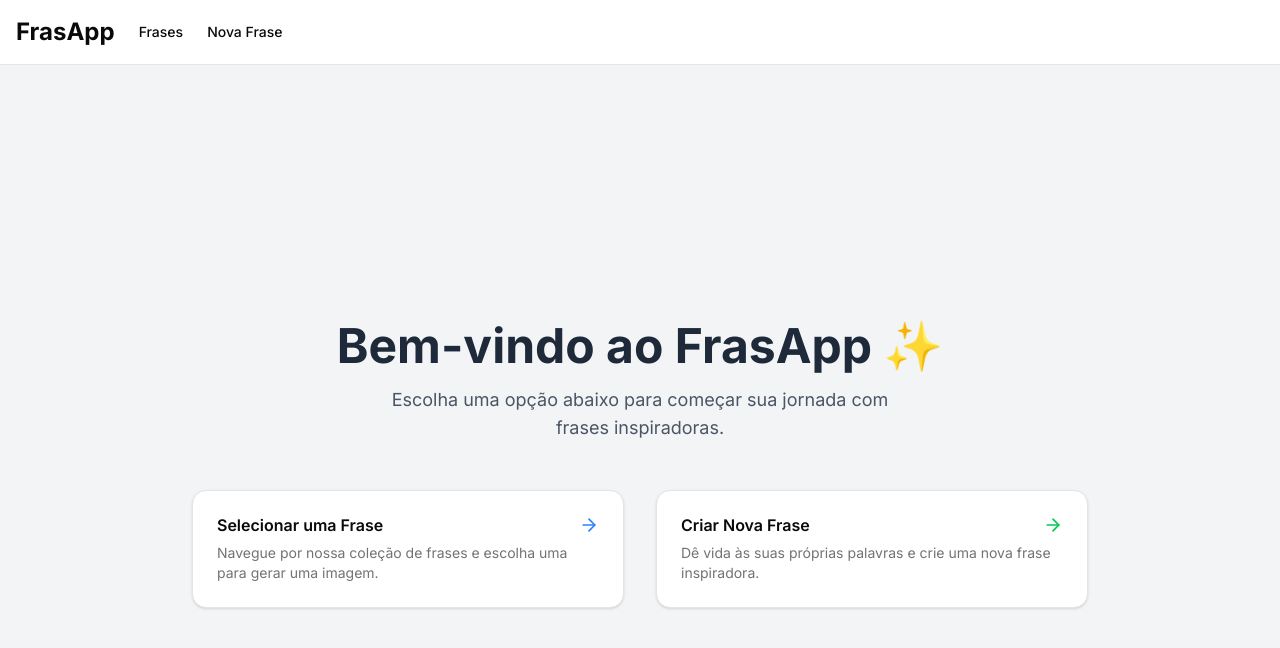
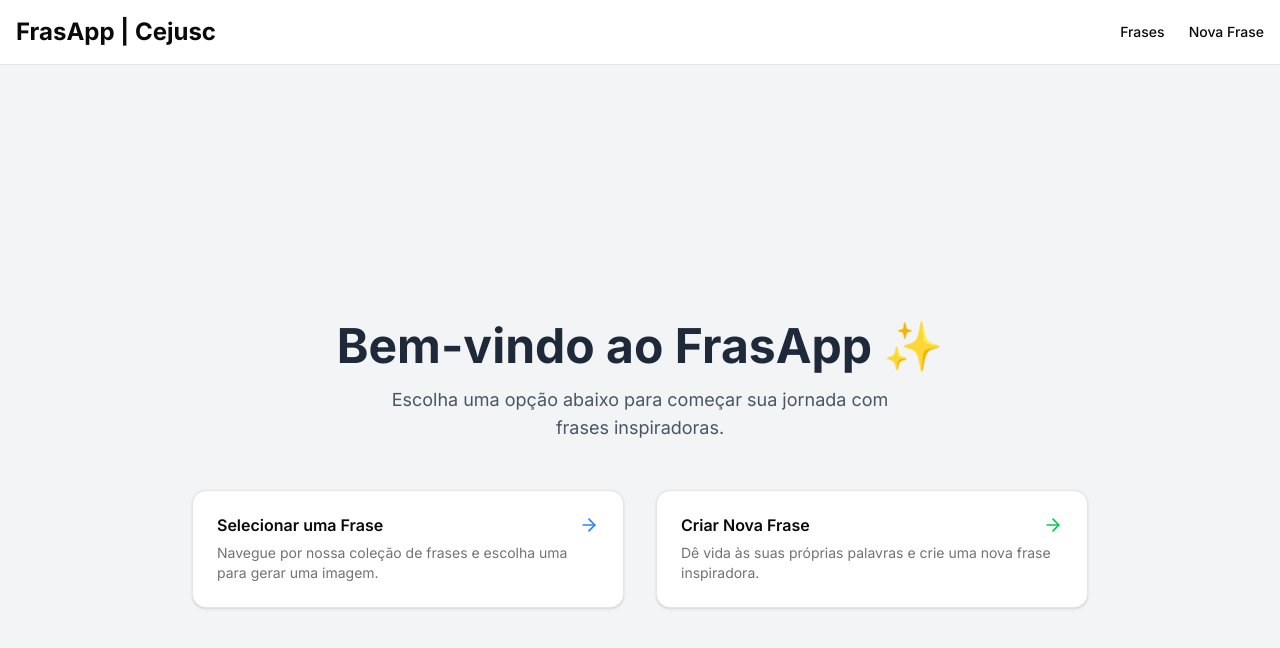
Before and after one commit to ubirajarafree/frasapp-cejusc, a Next.js app: page / in a window 1280 px wide. Shown: the top 648 px of the page. Built offline with nearby package versions, Linux system fonts and the light colour scheme.

Commit message:
update header

```diff
--- a/src/components/header.tsx
+++ b/src/components/header.tsx
@@ -7,13 +7,13 @@ import { Menu, Sparkles } from "lucide-react";
 
 export function Header() {
   return (
-    <header className="sticky top-0 z-50 w-full border-b bg-background/95 backdrop-blur supports-[backdrop-filter]:bg-background/60">
-      <div className="container flex items-center">
-        <div className="m-4 md:flex gap-6 items-center">
+    <header className="sticky top-0 z-50 border-b bg-background/95 backdrop-blur supports-[backdrop-filter]:bg-background/60">
+      <div className="w-full flex items-center justify-center">
+        <div className="m-4 w-full flex items-center justify-between gap-6">
           <Link href="/" className="flex items-center space-x-2">
 
-            <span className="font-bold text-2xl">
-              FrasApp
+            <span className="font-bold text-lg md:text-2xl">
+              FrasApp | Cejusc
             </span>
           </Link>
           <nav className="hidden md:flex items-center space-x-6 text-sm font-medium">
```
